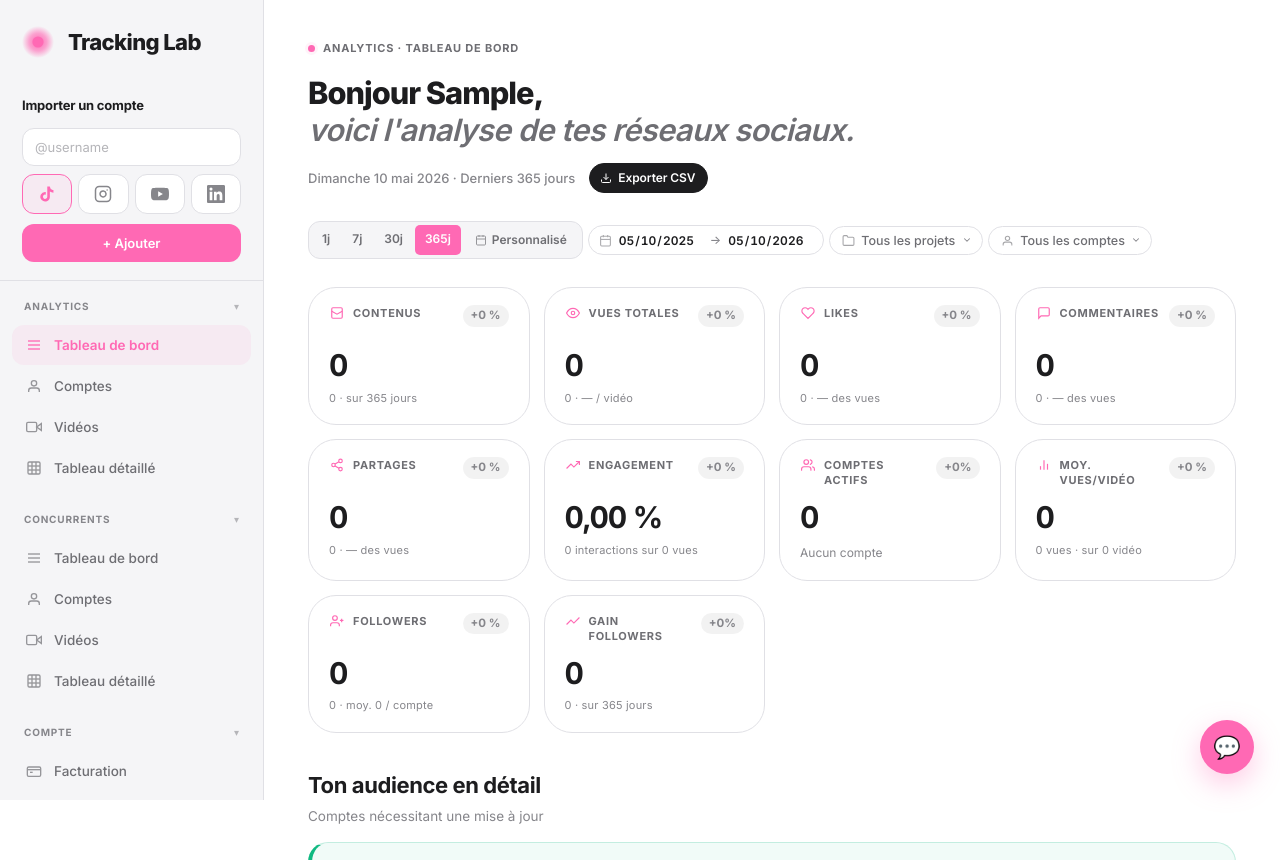
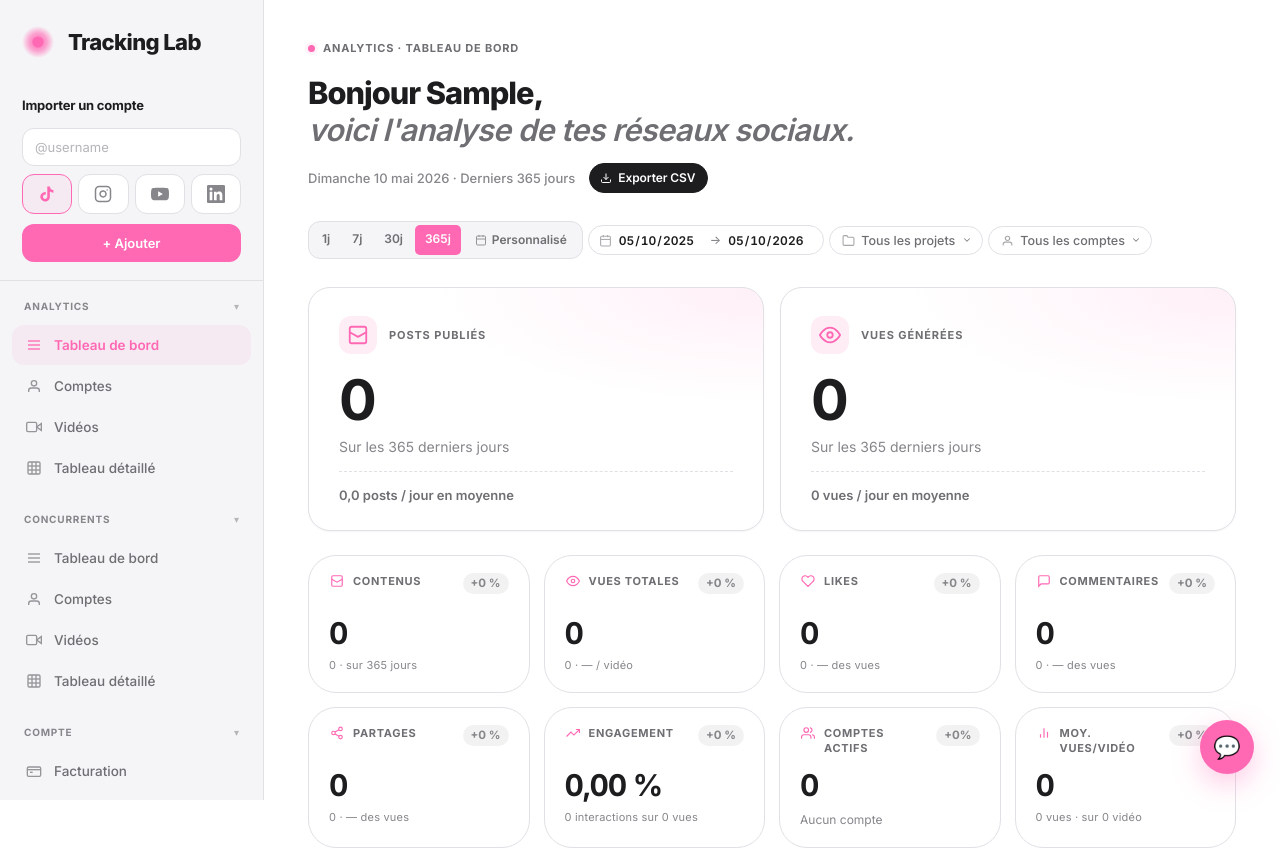
Before and after one commit to bricedemirdjian/tracking-lab, a Flask app: page /dashboard in a window 1280 px wide. Shown: the top 860 px of the page. Run offline with Flask 3, Linux system fonts and the light colour scheme; the visitor is signed in with stand-in values (Sample User, id 1); data that the repository does not hold is empty; some libraries are stand-ins or nearby versions.

Commit message:
feat(dashboard): hero cards for posts + views over selected period
Adds two oversized "hero" cards above the existing 5×2 KPI grid on the
Tableau de bord, surfacing the two most-watched metrics for the active
date filter:

  ┌─────────────────────────┐  ┌─────────────────────────┐
  │ 📝 POSTS PUBLIÉS         │  │ 👁 VUES GÉNÉRÉES         │
  │     1 722                │  │     11,5 M               │
  │  Sur les 365 derniers j │  │  Sur les 365 derniers j │
  │  4,7 posts / jour       │  │  31,5 K vues / jour     │
  └─────────────────────────┘  └─────────────────────────┘

Design (Salesia language):
  - 22px radius, 28px padding, subtle radial pink gradient in top-right
  - 38px icon chip in pink-tinted background
  - 56px headline value with -2px letter-spacing
  - Period sub-label, dashed-top footer with daily-average context
  - Hover lift via pink shadow

Both cards respond to the date filter just like the KPIs below — they
reuse stats.global.total_videos / total_views and compute the period
days from state.range or state.date_from/to. No new fetches.

Single-column on screens <900px.

Build version: 2026-05-10-hero-cards.

Co-Authored-By: Claude Opus 4.7 (1M context) <noreply@anthropic.com>

```diff
--- a/app.py
+++ b/app.py
@@ -113,7 +113,7 @@ def _security_headers(response):
     )
     # Build identifier for ops debugging — bump when shipping fixes that
     # need to be confirmed visible at the edge. Curl-able without auth.
-    response.headers.setdefault("X-Build-Version", "2026-05-10-real-trends")
+    response.headers.setdefault("X-Build-Version", "2026-05-10-hero-cards")
     if IS_PRODUCTION:
         response.headers.setdefault(
             "Strict-Transport-Security",
--- a/templates/dashboard.html
+++ b/templates/dashboard.html
@@ -528,6 +528,65 @@ button { font-family: inherit; cursor: pointer; }
 }
 .filter-reset[hidden] { display: none; }
 
+/* Hero cards — 2 oversized metric cards above the KPI grid for the most-watched values */
+.hero-cards {
+  display: grid; grid-template-columns: 1fr 1fr;
+  gap: 16px; margin-bottom: 24px;
+}
+@media (max-width: 900px) { .hero-cards { grid-template-columns: 1fr; } }
+.hero-card {
+  position: relative;
+  background: #fff;
+  border: 1px solid var(--border);
+  border-radius: 22px;
+  padding: 28px 30px 24px;
+  overflow: hidden;
+  transition: box-shadow 200ms ease, transform 200ms ease;
+  box-shadow: 0 1px 2px rgba(16,18,20,0.04);
+}
+.hero-card:hover { box-shadow: 0 8px 28px rgba(255,105,180,0.10); }
+.hero-card-bg {
+  position: absolute; inset: 0;
+  background: radial-gradient(120% 80% at 100% 0%, rgba(255,105,180,0.10) 0%, rgba(255,105,180,0) 60%);
+  pointer-events: none;
+}
+.hero-card-head {
+  position: relative;
+  display: flex; align-items: center; gap: 12px;
+  margin-bottom: 18px;
+}
+.hero-card-icon {
+  width: 38px; height: 38px;
+  border-radius: 12px;
+  background: rgba(255,105,180,0.12);
+  color: #FF69B4;
+  display: flex; align-items: center; justify-content: center;
+}
+.hero-card-label {
+  font-size: 11px; font-weight: 700;
+  color: var(--text-2);
+  text-transform: uppercase; letter-spacing: 0.9px;
+}
+.hero-card-value {
+  position: relative;
+  font-size: 56px; font-weight: 700;
+  color: var(--text-1);
+  letter-spacing: -2px; line-height: 1;
+  margin-bottom: 8px;
+}
+.hero-card-period {
+  position: relative;
+  font-size: 14px; color: var(--text-3);
+  margin-bottom: 14px;
+}
+.hero-card-foot {
+  position: relative;
+  font-size: 13px; font-weight: 600;
+  color: var(--text-2);
+  padding-top: 14px;
+  border-top: 1px dashed var(--border);
+}
+
 /* KPI cards — 5×2 grid (10 metrics total) */
 .kpis {
   display: grid; grid-template-columns: repeat(5, 1fr);
@@ -1437,6 +1496,35 @@ button { font-family: inherit; cursor: pointer; }
 
     <!-- ─── DASHBOARD VIEW (default) — KPIs + audience + chart ─── -->
     <section id="viewDashboard" class="view">
+
+    <!-- Hero cards — 2 most-watched metrics for the active filter period -->
+    <div class="hero-cards">
+      <div class="hero-card">
+        <div class="hero-card-bg"></div>
+        <div class="hero-card-head">
+          <span class="hero-card-icon">
+            <svg width="22" height="22" viewBox="0 0 24 24" fill="none" stroke="currentColor" stroke-width="2" stroke-linecap="round" stroke-linejoin="round"><rect x="3" y="3" width="18" height="18" rx="2"/><polyline points="3 9 12 14 21 9"/></svg>
+          </span>
+          <span class="hero-card-label">Posts publiés</span>
+        </div>
+        <div class="hero-card-value" id="heroPostsValue">—</div>
+        <div class="hero-card-period" id="heroPostsPeriod">—</div>
+        <div class="hero-card-foot" id="heroPostsAvg">—</div>
+      </div>
+
+      <div class="hero-card">
+        <div class="hero-card-bg"></div>
+        <div class="hero-card-head">
+          <span class="hero-card-icon">
+            <svg width="22" height="22" viewBox="0 0 24 24" fill="none" stroke="currentColor" stroke-width="2" stroke-linecap="round" stroke-linejoin="round"><path d="M1 12s4-8 11-8 11 8 11 8-4 8-11 8S1 12 1 12z"/><circle cx="12" cy="12" r="3"/></svg>
+          </span>
+          <span class="hero-card-label">Vues générées</span>
+        </div>
+        <div class="hero-card-value" id="heroViewsValue">—</div>
+        <div class="hero-card-period" id="heroViewsPeriod">—</div>
+        <div class="hero-card-foot" id="heroViewsAvg">—</div>
+      </div>
+    </div>
 
     <!-- KPI cards — 10 metrics, 5×2 grid -->
     <div class="kpis">
@@ -1872,7 +1960,7 @@ button { font-family: inherit; cursor: pointer; }
 
 <script>
 // ── Self-contained data binding (does not depend on the legacy app.js) ──
-console.log('%c[TL] dashboard build v=2026-05-10-real-trends', 'color:#FF69B4;font-weight:bold');
+console.log('%c[TL] dashboard build v=2026-05-10-hero-cards', 'color:#FF69B4;font-weight:bold');
 (() => {
   'use strict';
   const $ = s => document.querySelector(s);
@@ -2091,6 +2179,25 @@ console.log('%c[TL] dashboard build v=2026-05-10-real-trends', 'color:#FF69B4;fo
       };
       const pctOf = (n, d) => d > 0 ? ((n / d) * 100).toFixed(2).replace('.', ',') + ' %' : '—';
       const perVideo = (n) => totalVideos > 0 ? `${fmtFull(Math.round(n / totalVideos))} / vidéo` : '— / vidéo';
+
+      // ── Hero cards (Posts + Vues) — large headline metrics for the period ──
+      // Days in the period drives the "X / day" footer line.
+      const periodDays = (state.date_from && state.date_to)
+        ? Math.max(1, Math.round((new Date(state.date_to) - new Date(state.date_from)) / 86400000) + 1)
+        : (state.range || 1);
+      const heroPeriodLbl = state.range != null
+        ? (state.range === 1 ? 'Sur les dernières 24 h' : `Sur les ${state.range} derniers jours`)
+        : (state.date_from && state.date_to ? `${state.date_from} → ${state.date_to}` : 'Période sélectionnée');
+      setDetail('heroPostsValue',  fmt(totalVideos));
+      setDetail('heroPostsPeriod', heroPeriodLbl);
+      setDetail('heroPostsAvg',    periodDays > 0
+        ? `${(totalVideos / periodDays).toFixed(periodDays > 30 ? 1 : 1).replace('.', ',')} posts / jour en moyenne`
+        : '—');
+      setDetail('heroViewsValue',  fmt(totalViews));
+      setDetail('heroViewsPeriod', heroPeriodLbl);
+      setDetail('heroViewsAvg',    periodDays > 0
+        ? `${fmtCompact(Math.round(totalViews / periodDays))} vues / jour en moyenne`
+        : '—');
 
       $('#kpiContents').textContent = fmt(totalVideos);
       setDetail('kpiContentsDetail', `${fmtFull(totalVideos)} · sur ${periodLbl}`);
```
